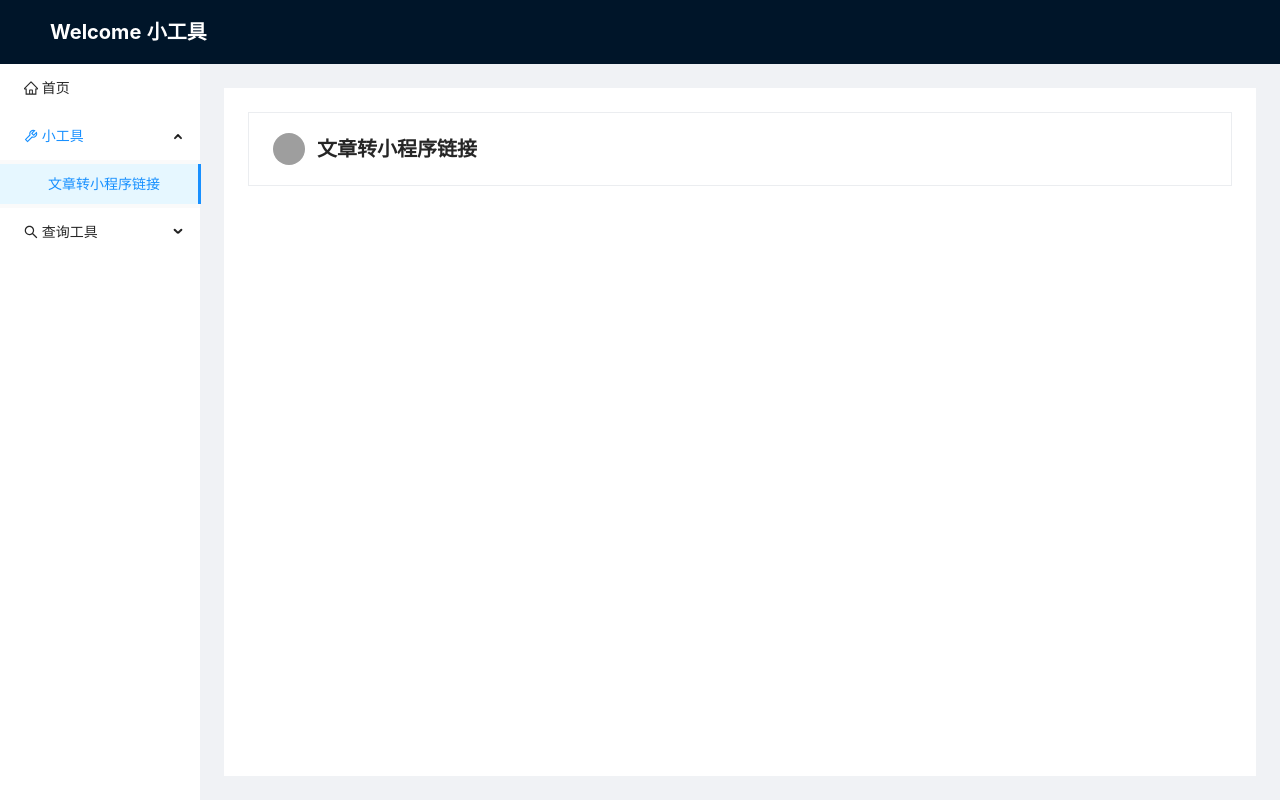
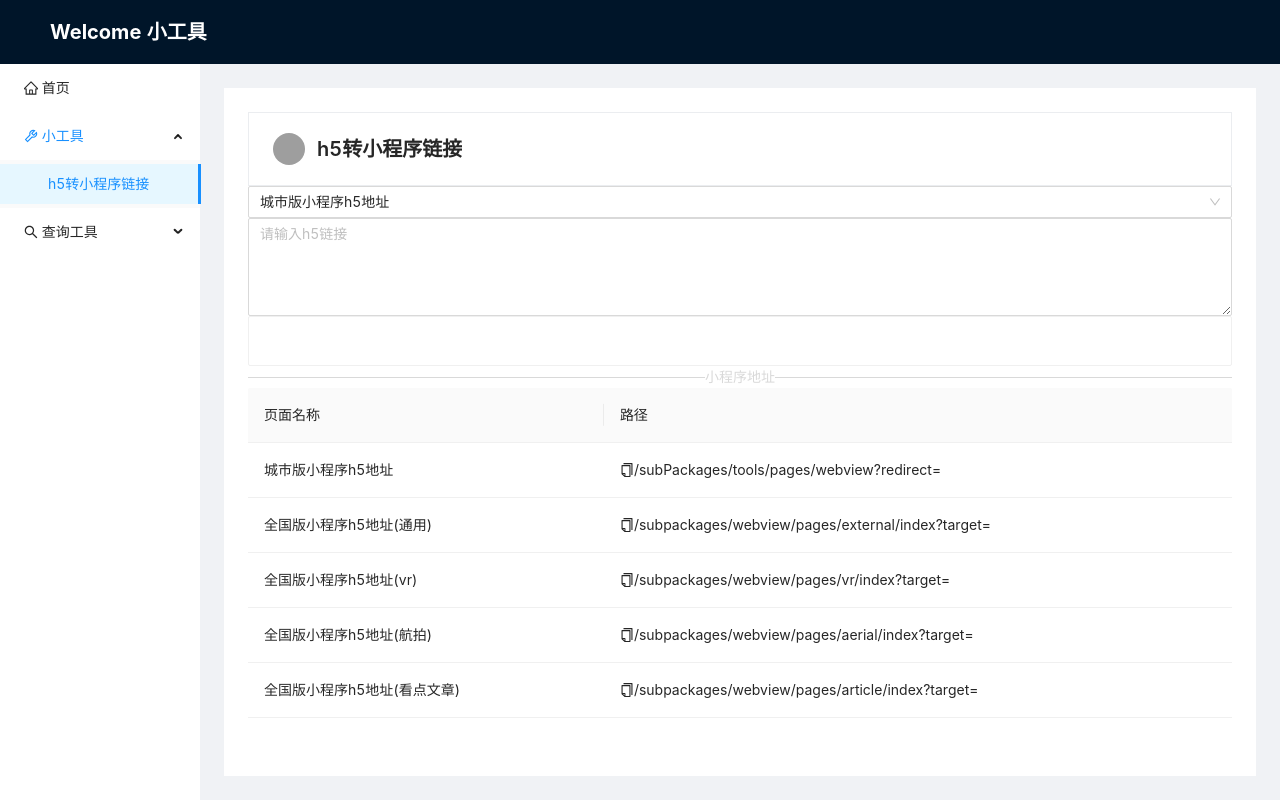
Before and after one commit to smallyangy/smalltools, a Vue app: page /smalltools/smalltool/articleToMini in a window 1280 px wide. Built offline with nearby package versions, Linux system fonts and the light colour scheme; grey boxes are pictures that could not be loaded.

Commit message:
feat: 增加h5转小程序功能

```diff
--- a/src/App.vue
+++ b/src/App.vue
@@ -87,7 +87,7 @@
 </template>
 
 <script lang="ts" setup>
-    import Icon from '@/components/layout/Icon';
+    import Icon from '@/components/layout/Icon.js';
     import { routes } from '@/router';
     import { ref, watch } from 'vue';
     import { useRoute } from 'vue-router';
@@ -110,6 +110,8 @@
 </script>
 
 <style lang="scss">
+    @import "@/assets/styles/global.scss";
+
     .logo {
         font-size: 20px;
         color: white;
--- /dev/null
+++ b/src/assets/styles/global.scss
@@ -0,0 +1,8 @@
+@import "./default.scss";
+
+.hover-class {
+    &:hover {
+        color: $primary-color;
+        cursor: pointer;
+    }
+}
--- /dev/null
+++ b/src/components/layout/Divide.vue
@@ -0,0 +1,63 @@
+<template>
+    <div
+        :style="styles"
+        class="zui-divide"
+    >
+        <slot>
+        </slot>
+    </div>
+</template>
+
+<script lang="ts" setup>
+    import { defineProps, PropType, CSSProperties, ref } from 'vue';
+
+    const props = defineProps({
+        color: {
+            type: String as PropType<string>,
+            default: '#d9d9d9',
+        },
+    });
+
+    // 处理css变量
+    interface CSSPropertiesWithVars extends CSSProperties {
+        '--color': string
+    }
+
+    const styles = ref<CSSPropertiesWithVars>({
+        '--color': props.color,
+    });
+
+</script>
+
+<style lang="scss">
+    %border {
+        height: 1px;
+        background: var(--color);
+        flex: 1;
+    }
+
+    .zui-divide {
+        position: relative;
+        text-align: center;
+        display: flex;
+        align-items: center;
+        justify-content: center;
+        color: var(--color);
+
+        &::before {
+            content: "";
+
+            @extend %border;
+
+            // margin-right: 10px;
+        }
+
+        &::after {
+            content: "";
+
+            @extend %border;
+
+            // margin-left: 10px;
+        }
+    }
+</style>
--- a/src/router/index.ts
+++ b/src/router/index.ts
@@ -33,7 +33,7 @@ export const routes: Array<CustomRoutes> = [
                 name: 'ArticleToMini',
                 component: () => import('@/views/small-tool/articleToMiniLink.vue'),
                 meta: {
-                    title: '文章转小程序链接',
+                    title: 'h5转小程序链接',
                     icon: '',
                 },
             },
--- a/src/shims-vue.d.ts
+++ b/src/shims-vue.d.ts
@@ -5,3 +5,5 @@ declare module '*.vue' {
     const component: DefineComponent<{}, {}, any>;
     export default component;
 }
+
+declare module '@/components/layout/Icon.js';
--- a/src/utils/clipboard.ts
+++ b/src/utils/clipboard.ts
@@ -42,6 +42,8 @@ function h5ClipboardData({
         if (result) {
             success && success();
         }
+        // 移除textarea
+        document.body.removeChild(textarea);
     } catch (_) {
         fail && fail();
     } finally {
--- a/src/views/search-tool/citySearch.vue
+++ b/src/views/search-tool/citySearch.vue
@@ -98,11 +98,4 @@
 
 <style lang="scss">
     @import '@/assets/styles/default.scss';
-
-    .hover-class {
-        &:hover {
-            color: $primary-color;
-            cursor: pointer;
-        }
-    }
 </style>
--- a/src/views/small-tool/articleToMiniLink.vue
+++ b/src/views/small-tool/articleToMiniLink.vue
@@ -2,17 +2,131 @@
     <!-- 标题 -->
     <a-page-header
         style="border: 1px solid rgb(235, 237, 240);"
-        title="文章转小程序链接"
+        title="h5转小程序链接"
         :avatar="{
             src: 'https://portrait.gitee.com/uploads/avatars/user/574/1724829_SmallYangY_1615976108.png'
         }"
         sub-title=""
     />
+    <!-- 转换器 -->
+    <a-select
+        v-model:value="urlType"
+        style="width: 100%;"
+        @change="handleComputedMiniUrl"
+    >
+        <a-select-option
+            v-for="(item) in dataSource"
+            :key="item.key"
+        >
+            {{ item.name }}
+        </a-select-option>
+    </a-select>
+    <a-textarea
+        v-model:value.trim="h5url"
+        placeholder="请输入h5链接"
+        :rows="4"
+        allowClear
+        @change="handleComputedMiniUrl"
+    />
+    <a-card style="width: 100%;">
+        <div
+            class="hover-class"
+            @click="handleCopy(switchUrl)"
+        >
+            {{ switchUrl }}
+        </div>
+    </a-card>
+    <!-- 转换器 -->
+    <Divide>小程序地址</Divide>
+    <div>
+        <a-table
+            :data-source="dataSource"
+            :columns="columns"
+            :pagination="false"
+        >
+            <template #bodyCell="{ column, text }">
+                <template v-if="column.dataIndex === 'url'">
+                    <div
+                        class="hover-class"
+                        @click="handleCopy(text)"
+                    >
+                        <Icon icon="CopyOutlined"></Icon>{{ text }}
+                    </div>
+                </template>
+            </template>
+        </a-table>
+    </div>
     <!-- subPackages/tools/pages/webview -->
 </template>
 
 <script lang="ts" setup>
+    import Divide from '@/components/layout/Divide.vue';
+    import { ref } from 'vue';
+    import clipboard from '@/utils/clipboard';
+    import { message } from 'ant-design-vue';
+    import Icon from '@/components/layout/Icon.js';
+
+    const dataSource = ref([
+        {
+            key: 1,
+            name: '城市版小程序h5地址',
+            url: '/subPackages/tools/pages/webview?redirect=',
+        },
+        {
+            key: 2,
+            name: '全国版小程序h5地址(通用)',
+            url: '/subpackages/webview/pages/external/index?target=',
+        },
+        {
+            key: 3,
+            name: '全国版小程序h5地址(vr)',
+            url: '/subpackages/webview/pages/vr/index?target=',
+        },
+        {
+            key: 4,
+            name: '全国版小程序h5地址(航拍)',
+            url: '/subpackages/webview/pages/aerial/index?target=',
+        },
+        {
+            key: 5,
+            name: '全国版小程序h5地址(看点文章)',
+            url: '/subpackages/webview/pages/article/index?target=',
+        },
+    ]);
+    const columns = ref([
+        {
+            title: '页面名称',
+            key: 'name',
+            dataIndex: 'name',
+        },
+        {
+            title: '路径',
+            key: 'url',
+            dataIndex: 'url',
+        },
+    ]);
+
+    // 复制
+    const handleCopy = (str: string) => {
+        clipboard.setClipboard({
+            data: str,
+            success: () => {
+                message.success('复制成功!');
+            },
+        });
+    };
+
+    const urlType = ref<number>(1);
+    const h5url = ref<string>('');
+    const switchUrl = ref<string>('');
+
+    const handleComputedMiniUrl = () => {
+        const prefix = dataSource.value.find(item => item.key === urlType.value);
+        if (!prefix) return;
+        switchUrl.value = `${prefix.url}${encodeURIComponent(h5url.value)}`;
+    };
 </script>
 
 <style lang="scss">
+
 </style>
```
Also changed, not shown: .eslintrc.js.
